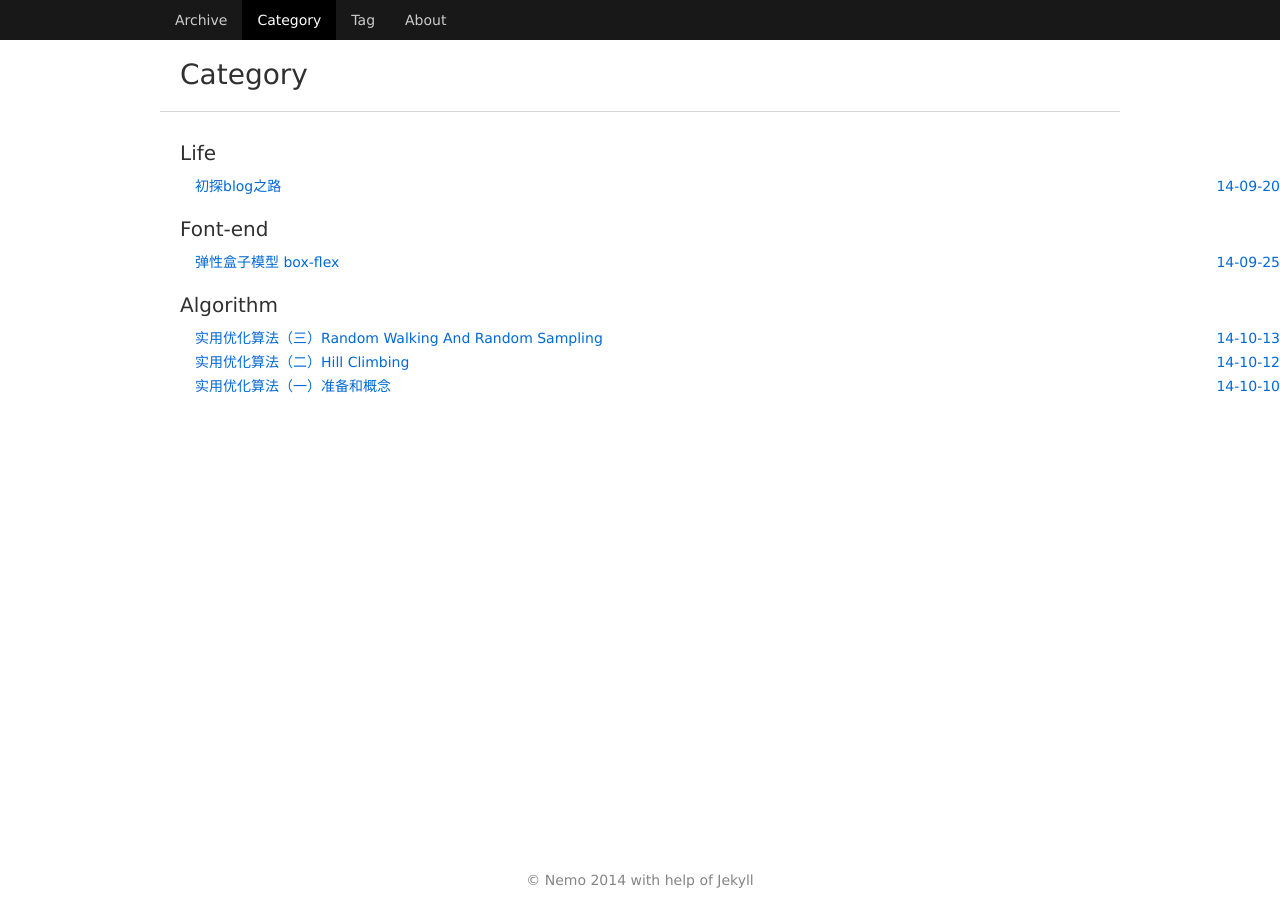
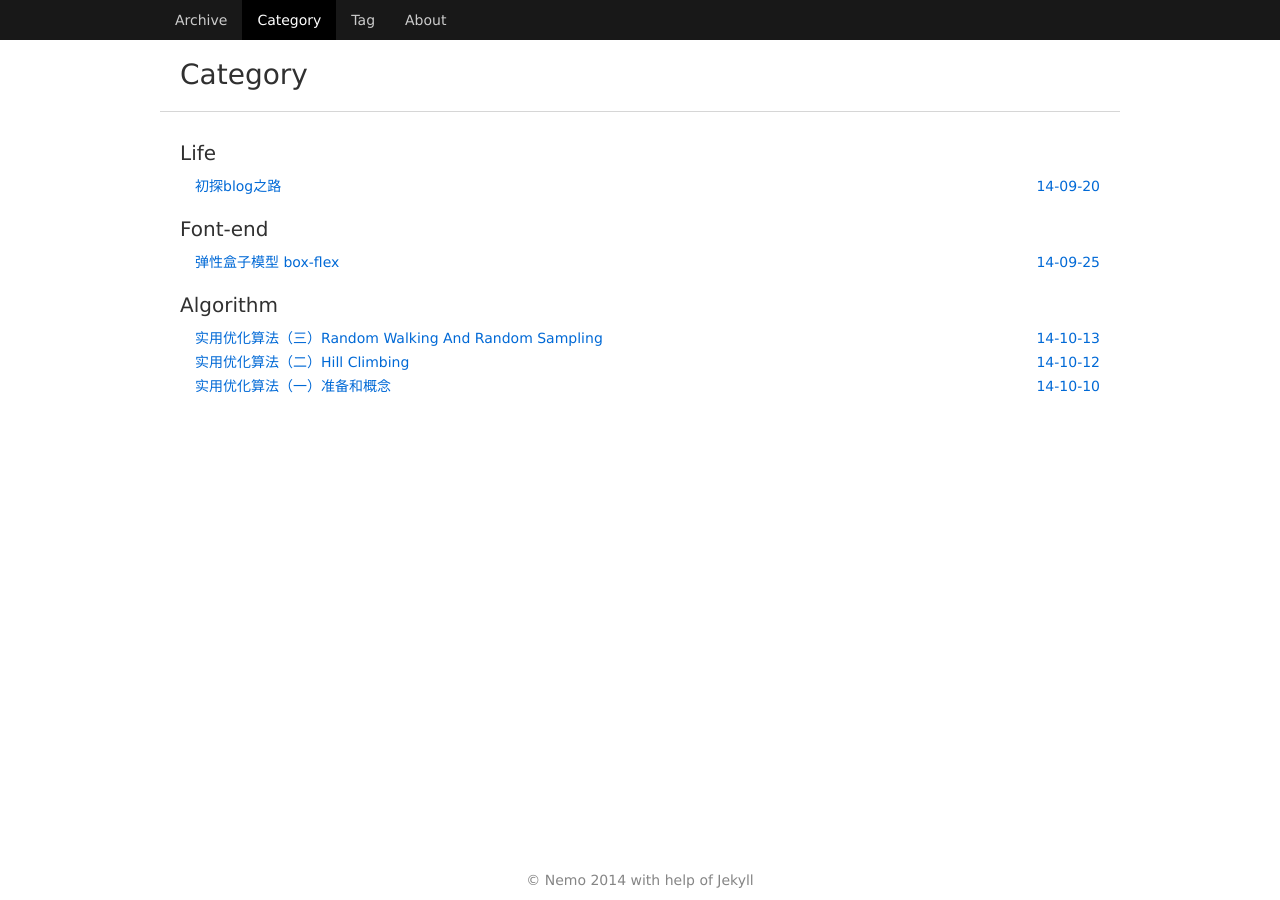
Before and after one commit to Caesor/caesor.github.io, a Jekyll site: the page built from category.html, in a window 1280 px wide. Built offline with Jekyll 4.4.1, drawn with Linux system fonts in a browser that asks for light colours.

Commit message:
fix a bug about the time

```diff
--- a/css/pages.css
+++ b/css/pages.css
@@ -22,7 +22,7 @@
 
 /* category & tag page */
 .post_title{font-size: 20px;margin: 20px 0 10px;}
-.post_list ul{position:relative;}
+.post_list{position:relative;}
 .post_list li{list-style-type: disc;margin-left: 15px;overflow: hidden;text-overflow:ellipsis;white-space: nowrap;margin-right: 80px;}
 .post_list span{position: absolute;right: 0;}
 
```
